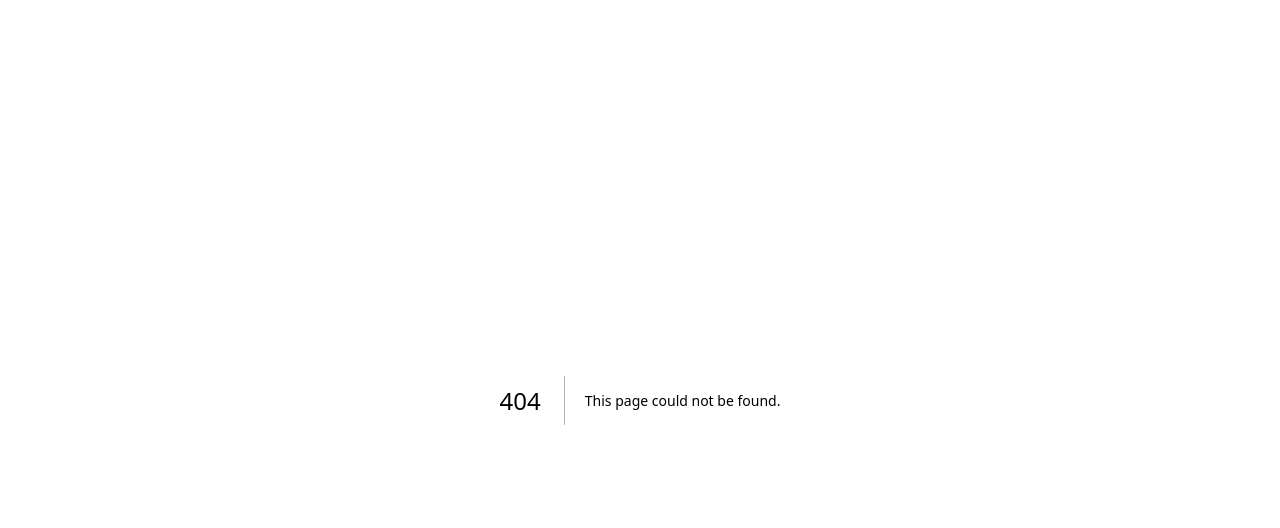
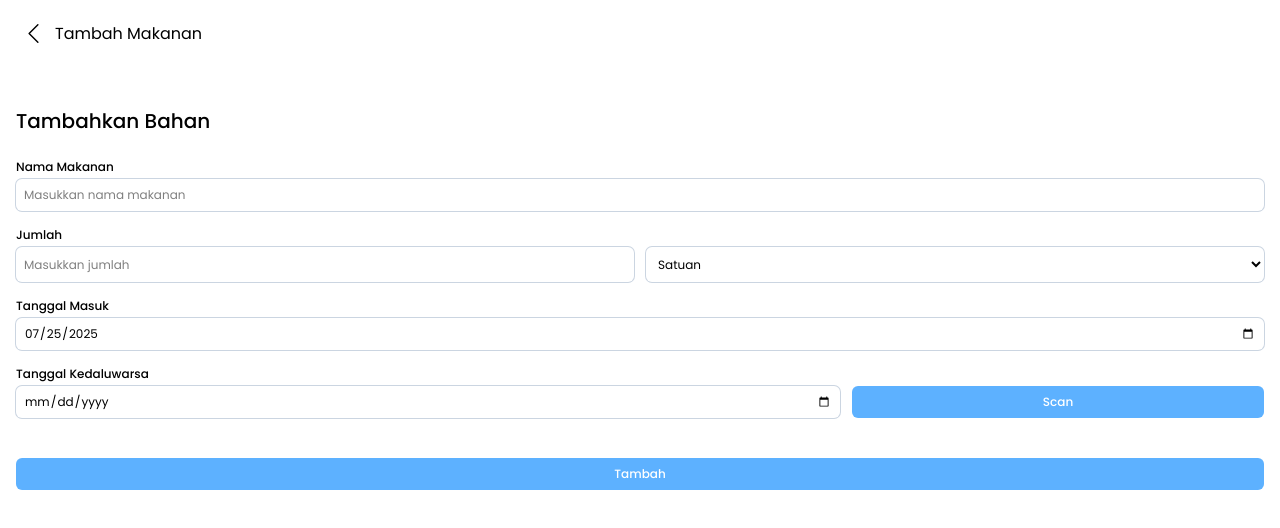
Before and after one commit to andi-frame/TeamName_KulkasKu, a Next.js app in the folder frontend/: page /add-food in a window 1280 px wide. Before the commit this address had no page. Shown: the top 528 px of the page. Built offline with nearby package versions, Linux system fonts and the light colour scheme.

Commit message:
feat: done styling add-food page

```diff
--- /dev/null
+++ b/frontend/src/app/add-food/page.tsx
@@ -0,0 +1,127 @@
+"use client";
+
+import React, { useState, useEffect } from "react";
+import { ChevronLeft } from "lucide-react";
+
+const Page = () => {
+  const [namaMakanan, setNamaMakanan] = useState("");
+  const [jumlah, setJumlah] = useState("");
+  const [satuan, setSatuan] = useState("satuan");
+  const [tanggalMasuk, setTanggalMasuk] = useState("");
+  const [tanggalKedaluwarsa, setTanggalKedaluwarsa] = useState("");
+
+  useEffect(() => {
+    const today = new Date();
+    const formatted = today.toISOString().split("T")[0]; // "yyyy-mm-dd"
+    setTanggalMasuk(formatted);
+  }, []);
+
+  const handleSubmit = (e: React.FormEvent) => {
+    e.preventDefault();
+    const formData = {
+      namaMakanan,
+      jumlah,
+      satuan,
+      tanggalMasuk,
+      tanggalKedaluwarsa,
+    };
+    console.log("Form Data:", formData);
+  };
+
+  return (
+    <div className="w-full p-4 flex flex-col justify-start gap-3">
+      <div className="flex gap-1 items-center">
+        <ChevronLeft size={35} strokeWidth={1} />
+        <span className="text-md font-extralight">Tambah Makanan</span>
+      </div>
+
+      <form onSubmit={handleSubmit} className="flex flex-col justify-center pt-6">
+        <div className="text-xl font-bold py-5">Tambahkan Bahan</div>
+
+        <div className="flex flex-col gap-3">
+          {/* Nama Makanan */}
+          <div className="flex flex-col">
+            <label htmlFor="namaMakanan" className="text-xs font-semibold py-1">
+              Nama Makanan
+            </label>
+            <input
+              type="text"
+              id="namaMakanan"
+              className="text-xs ring-1 ring-[#CBD5E1] rounded-md p-2 focus:outline-[#5DB1FF]"
+              placeholder="Masukkan nama makanan"
+              value={namaMakanan}
+              onChange={(e) => setNamaMakanan(e.target.value)}
+            />
+          </div>
+
+          {/* Jumlah & Satuan */}
+          <div className="flex flex-col">
+            <label className="text-xs font-semibold py-1">Jumlah</label>
+            <div className="flex gap-3 w-full">
+              <input
+                type="float"
+                className="text-xs ring-1 ring-[#CBD5E1] flex-shrink rounded-md p-2 min-w-0 w-1/2 focus:outline-[#5DB1FF]"
+                placeholder="Masukkan jumlah"
+                value={jumlah}
+                onChange={(e) => setJumlah(e.target.value)}
+              />
+              <select
+                className="text-xs ring-1 ring-[#CBD5E1] flex-shrink rounded-md p-2 min-w-0 w-1/2 focus:outline-[#5DB1FF]"
+                value={satuan}
+                onChange={(e) => setSatuan(e.target.value)}>
+                <option value="kilogram">Kilogram</option>
+                <option value="liter">Liter</option>
+                <option value="ikat">Ikat</option>
+                <option value="satuan">Satuan</option>
+              </select>
+            </div>
+          </div>
+
+          {/* Tanggal Masuk */}
+          <div className="flex flex-col">
+            <label htmlFor="tanggalMasuk" className="text-xs font-semibold py-1">
+              Tanggal Masuk
+            </label>
+            <input
+              type="date"
+              id="tanggalMasuk"
+              className="text-xs ring-1 ring-[#CBD5E1] rounded-md p-2 focus:outline-[#5DB1FF]"
+              value={tanggalMasuk}
+              onChange={(e) => setTanggalMasuk(e.target.value)}
+            />
+          </div>
+
+          {/* Tanggal Kedaluwarsa */}
+          <div className="flex flex-col">
+            <label htmlFor="tanggalKedaluwarsa" className="text-xs font-semibold py-1">
+              Tanggal Kedaluwarsa
+            </label>
+            <div className="w-full flex gap-3">
+              <input
+                type="date"
+                id="tanggalKedaluwarsa"
+                className="text-xs ring-1 ring-[#CBD5E1] flex-shrink rounded-md p-2 min-w-0 w-2/3 focus:outline-[#5DB1FF]"
+                value={tanggalKedaluwarsa}
+                onChange={(e) => setTanggalKedaluwarsa(e.target.value)}
+              />
+              <button
+                type="button"
+                className="text-xs text-center min-w-0 w-1/3 py-2 bg-[#5DB1FF] rounded-md text-white font-semibold flex-shrink">
+                Scan
+              </button>
+            </div>
+          </div>
+        </div>
+
+        {/* Submit */}
+        <div className="w-full pt-10">
+          <button type="submit" className="text-xs text-center w-full py-2 bg-[#5DB1FF] rounded-md text-white font-semibold">
+            Tambah
+          </button>
+        </div>
+      </form>
+    </div>
+  );
+};
+
+export default Page;
```
